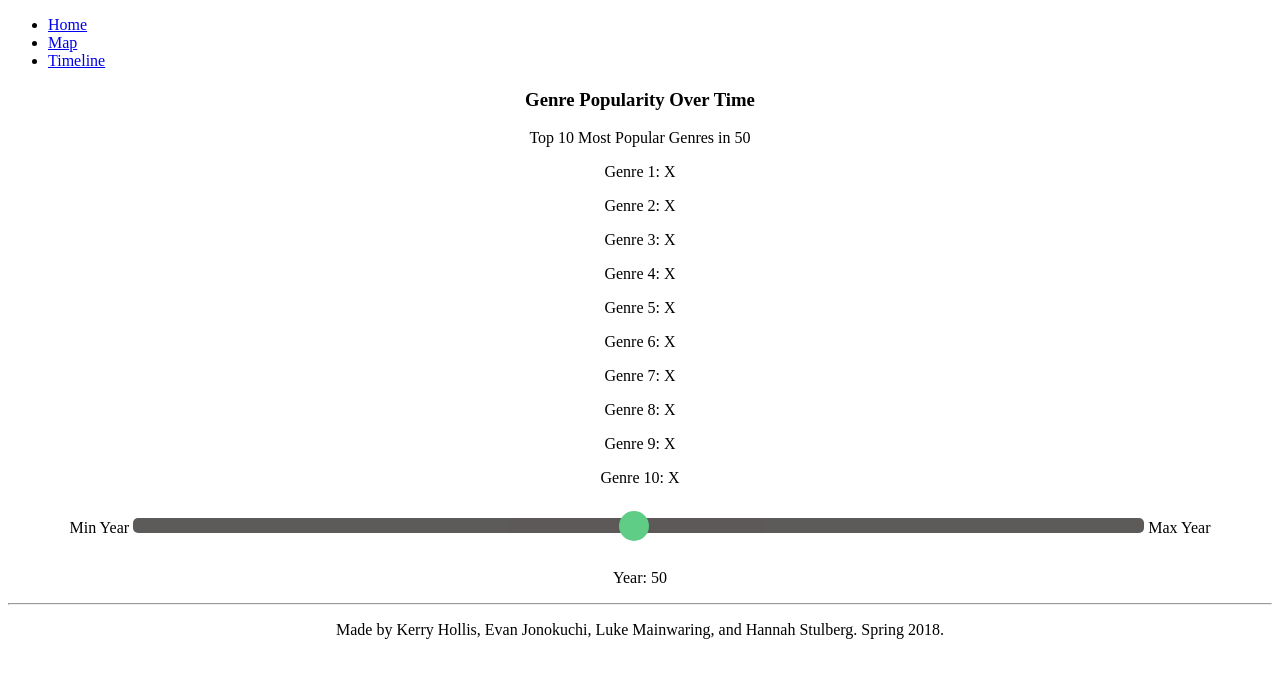
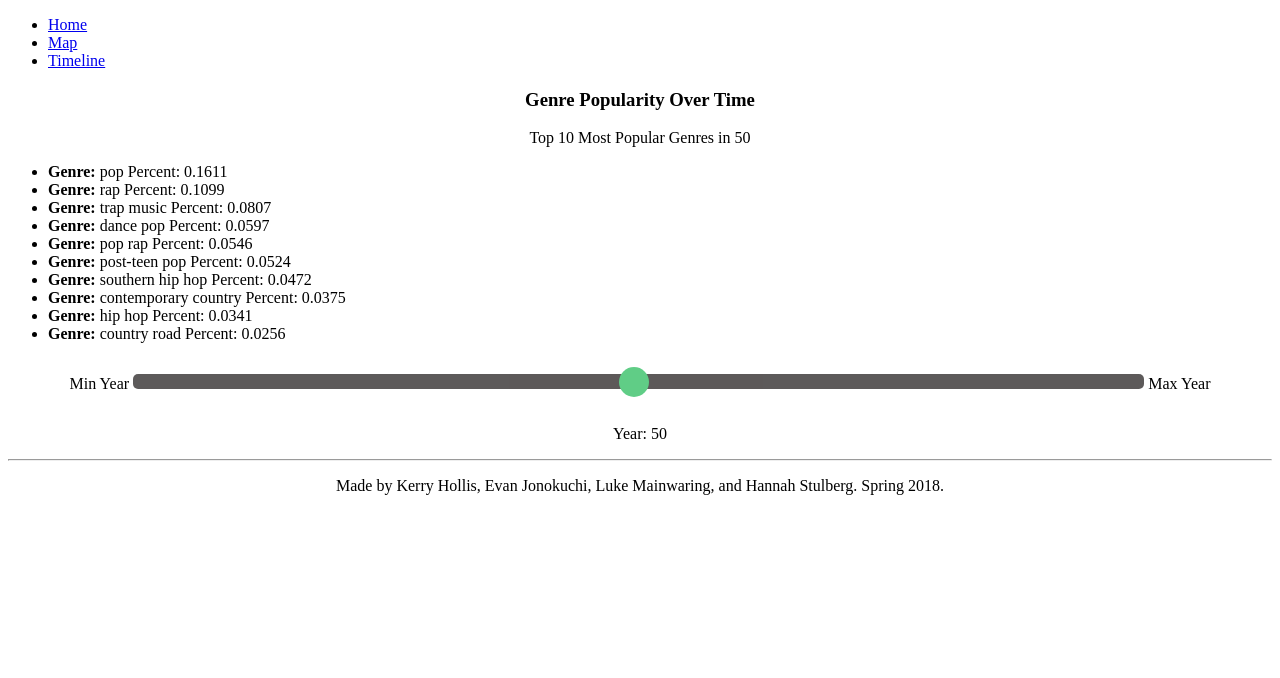
Before and after one commit to LukeMainwaring/MusicGenreViz, a Flask app: page /timeline/ in a window 1280 px wide. Shown: the top 678 px of the page. Run offline with Flask 2, Linux system fonts and the light colour scheme; some libraries are stand-ins or nearby versions.

Commit message:
timeline

```diff
--- a/music_jawn_app/main.py
+++ b/music_jawn_app/main.py
@@ -59,5 +59,15 @@ def map():
 def timeline():
     context = {
         'title': 'Timeline',
+        'data' : [{'genre': 'pop', 'percent': 0.1611},
+                            {'genre': 'rap', 'percent': 0.1099},
+                            {'genre': 'trap music', 'percent': 0.0807},
+                            {'genre': 'dance pop', 'percent': 0.0597},
+                            {'genre': 'pop rap', 'percent': 0.0546},
+                            {'genre': 'post-teen pop', 'percent': 0.0524},
+                            {'genre': 'southern hip hop', 'percent': 0.0472},
+                            {'genre': 'contemporary country', 'percent': 0.0375},
+                            {'genre': 'hip hop', 'percent': 0.0341},
+                            {'genre': 'country road', 'percent': 0.0256}]
     }
     return render_template('timeline.html', **context)
--- a/music_jawn_app/static/css/main.css
+++ b/music_jawn_app/static/css/main.css
@@ -4,6 +4,10 @@ span {
 
 div {
     text-align:center
+}
+
+li {
+    text-align: left;
 }
 
 .slidecontainer {
--- a/music_jawn_app/templates/timeline.html
+++ b/music_jawn_app/templates/timeline.html
@@ -9,16 +9,12 @@
  	<h3>Genre Popularity Over Time</h3>
     <div>
 		<p>Top 10 Most Popular Genres in <span class="demo"></p>
-		<p>Genre 1: X</p>
-		<p>Genre 2: X</p>
-		<p>Genre 3: X</p>
-		<p>Genre 4: X</p>
-		<p>Genre 5: X</p>
-		<p>Genre 6: X</p>
-		<p>Genre 7: X</p>
-		<p>Genre 8: X</p>
-		<p>Genre 9: X</p>
-		<p>Genre 10: X</p>
+ 		<ul>
+ 			{% for d in data %}
+ 			<li><b>Genre:</b> {{d.genre}} Percent: {{d.percent}}</li>
+ 			{% endfor %}
+ 		</ul>
+
 	</div>
 
 	<div>
```
